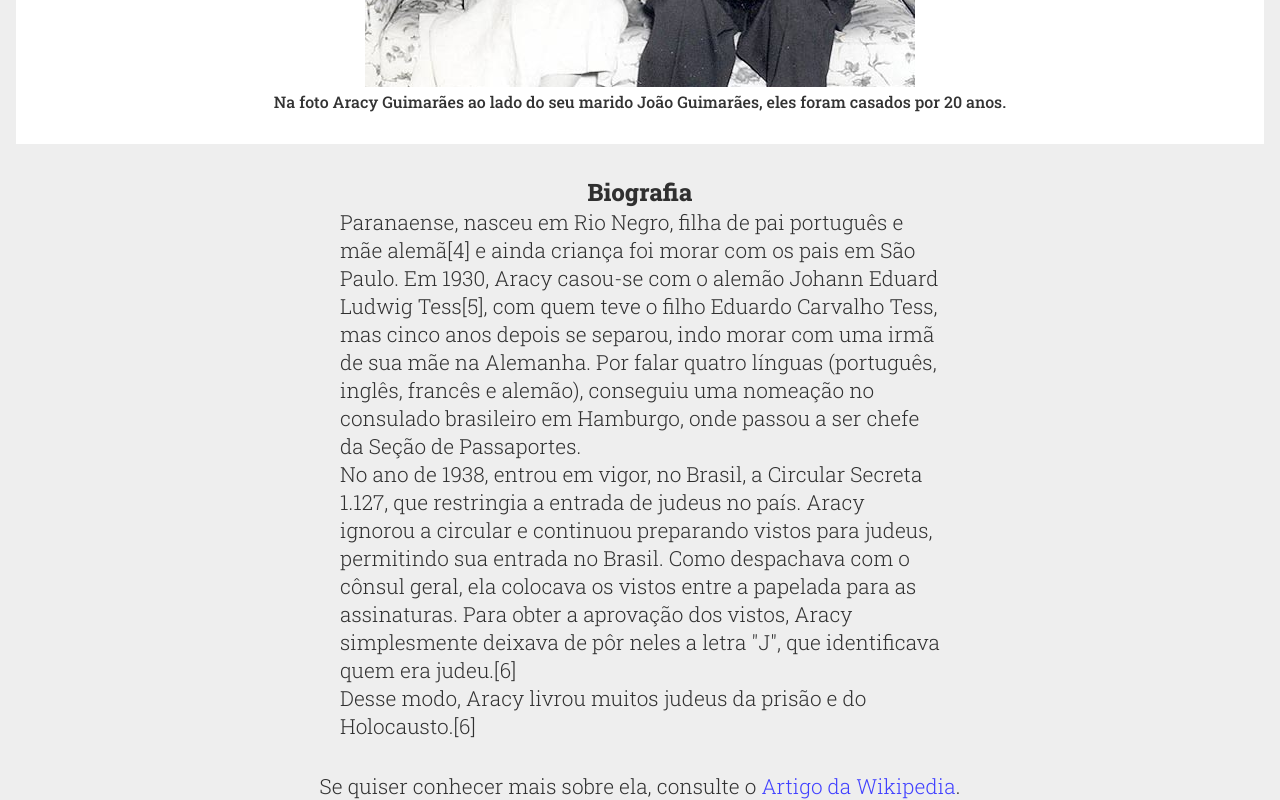
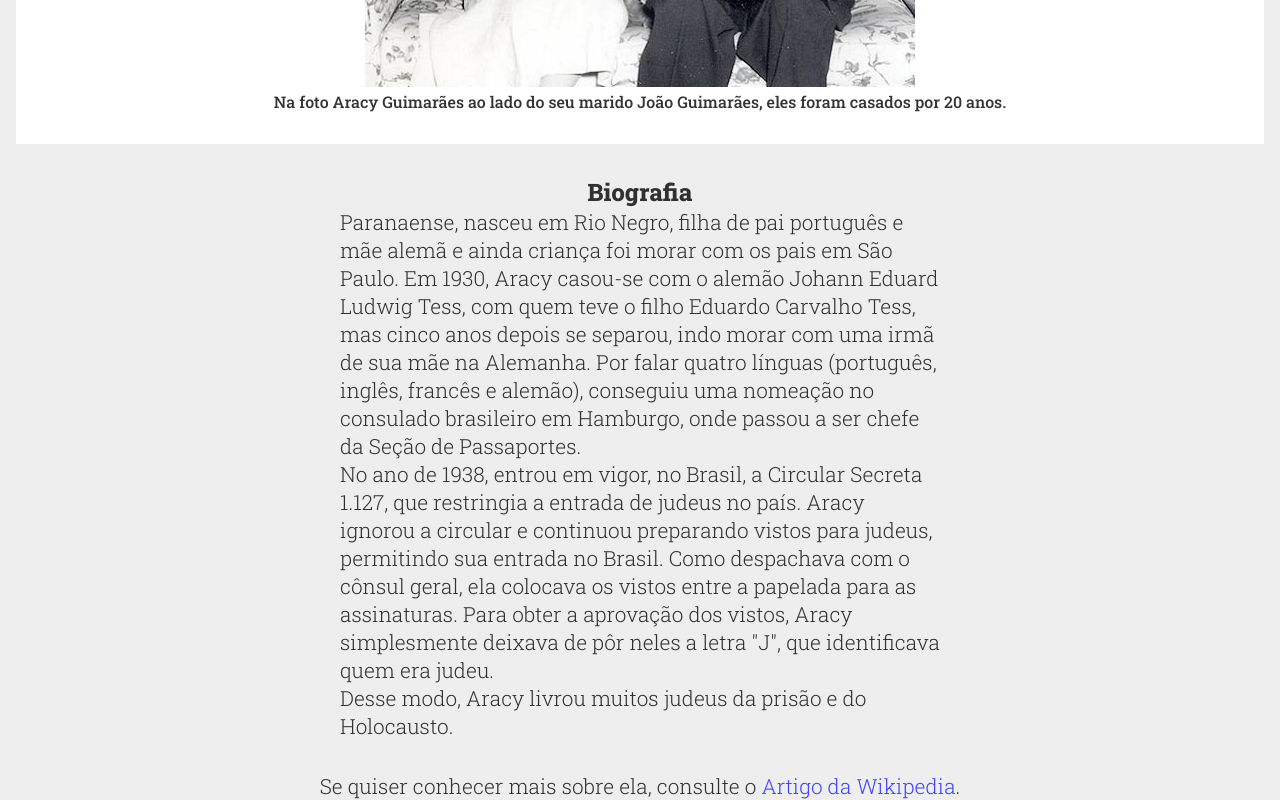
Before and after one commit to jthanlopes/tribute-page, a React app: page / in a window 1280 px wide. Shown: the part 507-1307 px from the top of the page. Built offline with nearby package versions, Linux system fonts and the light colour scheme.

Commit message:
Ajustes de texto no index

```diff
--- a/src/App.jsx
+++ b/src/App.jsx
@@ -21,13 +21,13 @@ export function App() {
 	 			<section id="tribute-info">
 	 				<h2>Biografia</h2>
 
-	 				<p>Paranaense, nasceu em Rio Negro, filha de pai português e mãe alemã[4] e ainda criança foi morar com os pais em São Paulo. Em 1930, Aracy casou-se com o alemão Johann Eduard Ludwig Tess[5], com quem teve o filho Eduardo Carvalho Tess, mas cinco anos depois se separou, indo morar com uma irmã de sua mãe na Alemanha. Por falar quatro línguas (português, inglês, francês e alemão), conseguiu uma nomeação no consulado brasileiro em Hamburgo, onde passou a ser chefe da Seção de Passaportes.
-	 					<br/>No ano de 1938, entrou em vigor, no Brasil, a Circular Secreta 1.127, que restringia a entrada de judeus no país. Aracy ignorou a circular e continuou preparando vistos para judeus, permitindo sua entrada no Brasil. Como despachava com o cônsul geral, ela colocava os vistos entre a papelada para as assinaturas. Para obter a aprovação dos vistos, Aracy simplesmente deixava de pôr neles a letra "J", que identificava quem era judeu.[6]
-						<br/>Desse modo, Aracy livrou muitos judeus da prisão e do Holocausto.[6]
+	 				<p>Paranaense, nasceu em Rio Negro, filha de pai português e mãe alemã e ainda criança foi morar com os pais em São Paulo. Em 1930, Aracy casou-se com o alemão Johann Eduard Ludwig Tess, com quem teve o filho Eduardo Carvalho Tess, mas cinco anos depois se separou, indo morar com uma irmã de sua mãe na Alemanha. Por falar quatro línguas (português, inglês, francês e alemão), conseguiu uma nomeação no consulado brasileiro em Hamburgo, onde passou a ser chefe da Seção de Passaportes.
+	 					<br/>No ano de 1938, entrou em vigor, no Brasil, a Circular Secreta 1.127, que restringia a entrada de judeus no país. Aracy ignorou a circular e continuou preparando vistos para judeus, permitindo sua entrada no Brasil. Como despachava com o cônsul geral, ela colocava os vistos entre a papelada para as assinaturas. Para obter a aprovação dos vistos, Aracy simplesmente deixava de pôr neles a letra "J", que identificava quem era judeu.
+						<br/>Desse modo, Aracy livrou muitos judeus da prisão e do Holocausto.
 					</p>
 
 	 				<p>
-	 					Se quiser conhecer mais sobre ela, consulte o <a href="https://pt.wikipedia.org/wiki/Aracy_de_Carvalho_Guimar%C3%A3es_Rosa" id="tribute-link" target="_blank">Artigo da Wikipedia</a>.
+	 					Se quiser conhecer mais sobre ela, consulte o <a href="https://pt.wikipedia.org/wiki/Aracy_de_Carvalho_Guimar%C3%A3es_Rosa" id="tribute-link" target="_blank">Artigo da Wi<wbr/>ki<wbr/>pe<wbr/>dia</a>.
 	 				</p>
 
 	 			</section>
```
